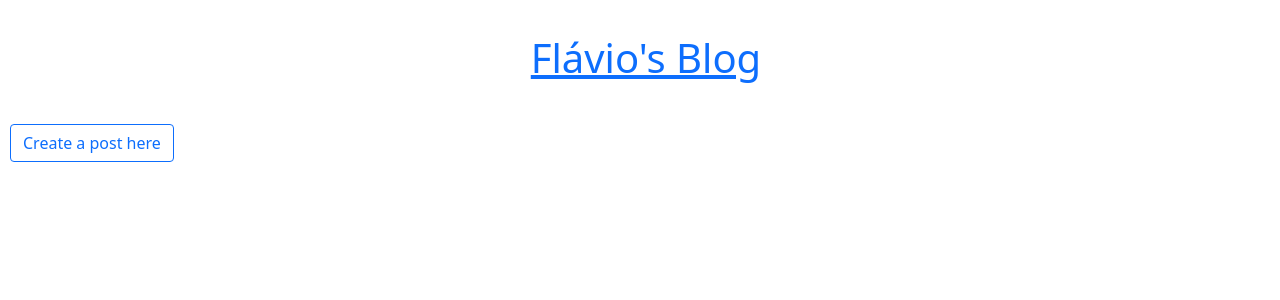
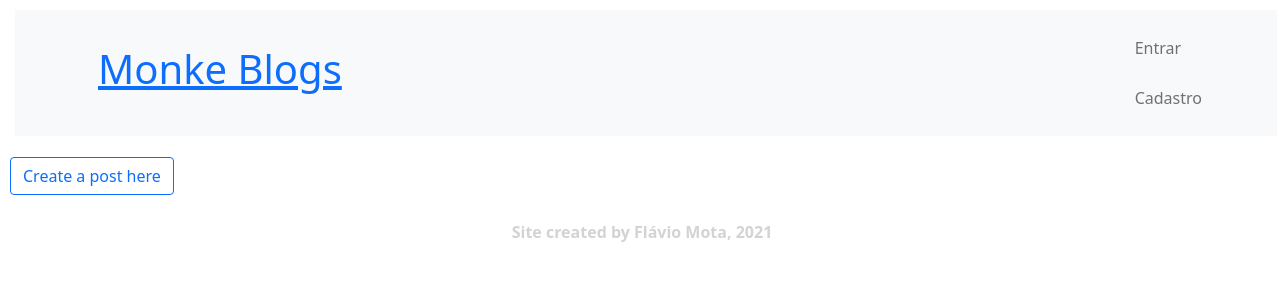
Before and after one commit to flavioMotaa/django-simple-blog, a Django app: page / in a window 1280 px wide. Shown: the top 300 px of the page. Run offline with Django 3.2, Linux system fonts and the light colour scheme; data that the repository does not hold is empty.

Commit message:
Created login and register

```diff
--- a/blog/urls.py
+++ b/blog/urls.py
@@ -21,5 +21,6 @@ from django.conf import settings
 
 urlpatterns = [
     path('admin/', admin.site.urls),
-    path('', include('posts.urls'), name='posts')
+    path('', include('posts.urls'), name='posts'),
+    path('accounts/', include('allauth.urls')),
 ]+static(settings.MEDIA_URL, document_root=settings.MEDIA_ROOT)
--- a/posts/static/css/style.css
+++ b/posts/static/css/style.css
@@ -8,3 +8,10 @@
     text-align: justify;
     background-color: lightgray;
 }
+.author{
+    text-align: center;
+    margin-top: 10px;
+    margin: 20px;
+    font-weight: bold;
+    color: lightgray;
+}
--- a/posts/views.py
+++ b/posts/views.py
@@ -1,4 +1,5 @@
 from django.shortcuts import render, redirect, get_object_or_404
+from django.contrib.auth.decorators import login_required
 from .models import Post
 from .forms import WritePost
 
@@ -6,7 +7,7 @@ from .forms import WritePost
 def PostList(request):
     task_list = Post.objects.all()
     return render(request, 'posts/postlist.html', {'posts': task_list})
-
+@login_required
 def writePost(request):
     escreverPost = WritePost(request.POST)
     if request.method == "POST":
@@ -19,7 +20,7 @@ def writePost(request):
 def readPost(request, id):
     post = get_object_or_404(Post, pk=id)
     return render(request, 'posts/postwritten.html', {"post": post, "id": id})
-
+@login_required
 def editPost(request, id):
     post = get_object_or_404(Post, pk=id)
     form = WritePost(instance=post)
@@ -34,7 +35,7 @@ def editPost(request, id):
             return render(request, 'posts/editpost.html', {'form': form, 'post': post})
     else:
         return render(request, 'posts/editpost.html', {'form': form,'post': post})
-
+@login_required
 def deletePost(request, id):
     post = get_object_or_404(Post, pk=id)
     post.delete()
--- a/posts/templates/base.html
+++ b/templates/base.html
@@ -5,19 +5,32 @@
     <meta charset="UTF-8">
     <meta http-equiv="X-UA-Compatible" content="IE=edge">
     <meta name="viewport" content="width=device-width, initial-scale=1.0">
-    <title>POST DO ADM</title>
+    <title>{% block title %}{% endblock %}</title>
     <link rel="stylesheet" href="{% static 'css/style.css'%}">
     <link href="https://cdn.jsdelivr.net/npm/bootstrap@5.0.0-beta3/dist/css/bootstrap.min.css" rel="stylesheet" integrity="sha384-eOJMYsd53ii+scO/bJGFsiCZc+5NDVN2yr8+0RDqr0Ql0h+rP48ckxlpbzKgwra6" crossorigin="anonymous">
     <script src="https://cdn.jsdelivr.net/npm/bootstrap@5.0.0-beta3/dist/js/bootstrap.bundle.min.js" integrity="sha384-JEW9xMcG8R+pH31jmWH6WWP0WintQrMb4s7ZOdauHnUtxwoG2vI5DkLtS3qm9Ekf" crossorigin="anonymous"></script>
 </head>
 <body>
-    <div class="page-header">
-        <a href="/"><h1 style="text-align: center;">Flávio's Blog</h1></a>
-    </div>
+    <header>
+        <nav class="navbar navbar-light bg-light mb-3">
+            <div class="container">
+                <a href="/"><h1>Monke Blogs</h1></a>
+                <ul class="navbar-nav">
+                    {% if user.is_authenticated %}
+                    <a class="nav-link" href="{% url 'account_logout' %}">Sair</a>
+                    {% else %}
+                    <a class="nav-link" href="{% url 'account_login' %}">Entrar</a>
+                    <a class="nav-link" href="{% url 'account_signup' %}">Cadastro</a>
+                    {% endif %}
+                </ul>
+            </div>
+        </nav>
+    </header>
     <a href="/writepost/" class="btn btn-outline-primary">Create a post here</a>
     <div class="container-fluid">
         {% block content %}
         {% endblock %}
     </div>
+    <p class="author">Site created by Flávio Mota, 2021</p>
 </body>
 </html>
```
Also changed, not shown: blog/settings/base.py (+16 -3 lines), templates/account/login.html (added, +14 -0 lines), templates/account/logout.html (added, +12 -0 lines), templates/account/signup.html (added, +14 -0 lines), templates/posts/addpost.html (renamed from posts/templates/posts/addpost.html), templates/posts/editpost.html (renamed from posts/templates/posts/editpost.html), templates/posts/postlist.html (renamed from posts/templates/posts/postlist.html), templates/posts/postwritten.html (renamed from posts/templates/posts/postwritten.html).
